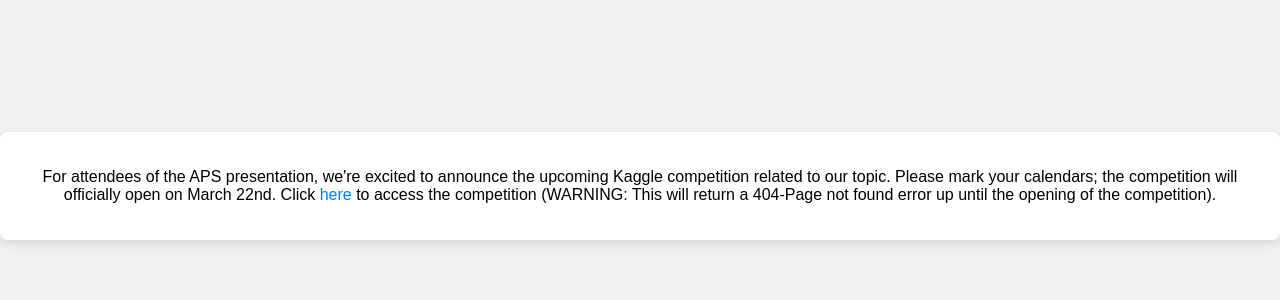
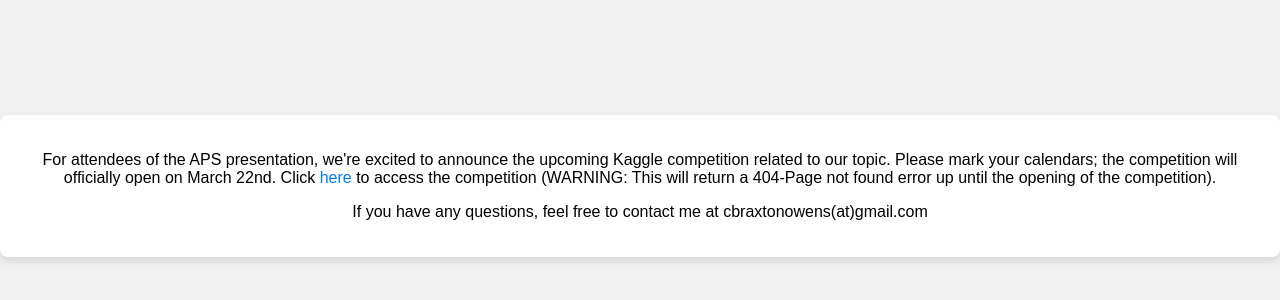
Before and after one commit to braxtonowens/APS_TOMO_INFO, a plain HTML site: page index.html in a window 1280 px wide. Shown: the part 214-514 px from the top of the page. Drawn offline with Linux system fonts and the light colour scheme.

Commit message:
added email

```diff
--- a/index.html
+++ b/index.html
@@ -9,6 +9,8 @@
 <body>
     <div class="container">
         <p>For attendees of the APS presentation, we're excited to announce the upcoming Kaggle competition related to our topic. Please mark your calendars; the competition will officially open on March 22nd. Click <a href="https://www.kaggle.com/competitions/byu-tomography" target="_blank">here</a> to access the competition (WARNING: This will return a 404-Page not found error up until the opening of the competition).</p>
+
+        <p> If you have any questions, feel free to contact me at cbraxtonowens(at)gmail.com</p>
     </div>
 </body>
 </html>
```
